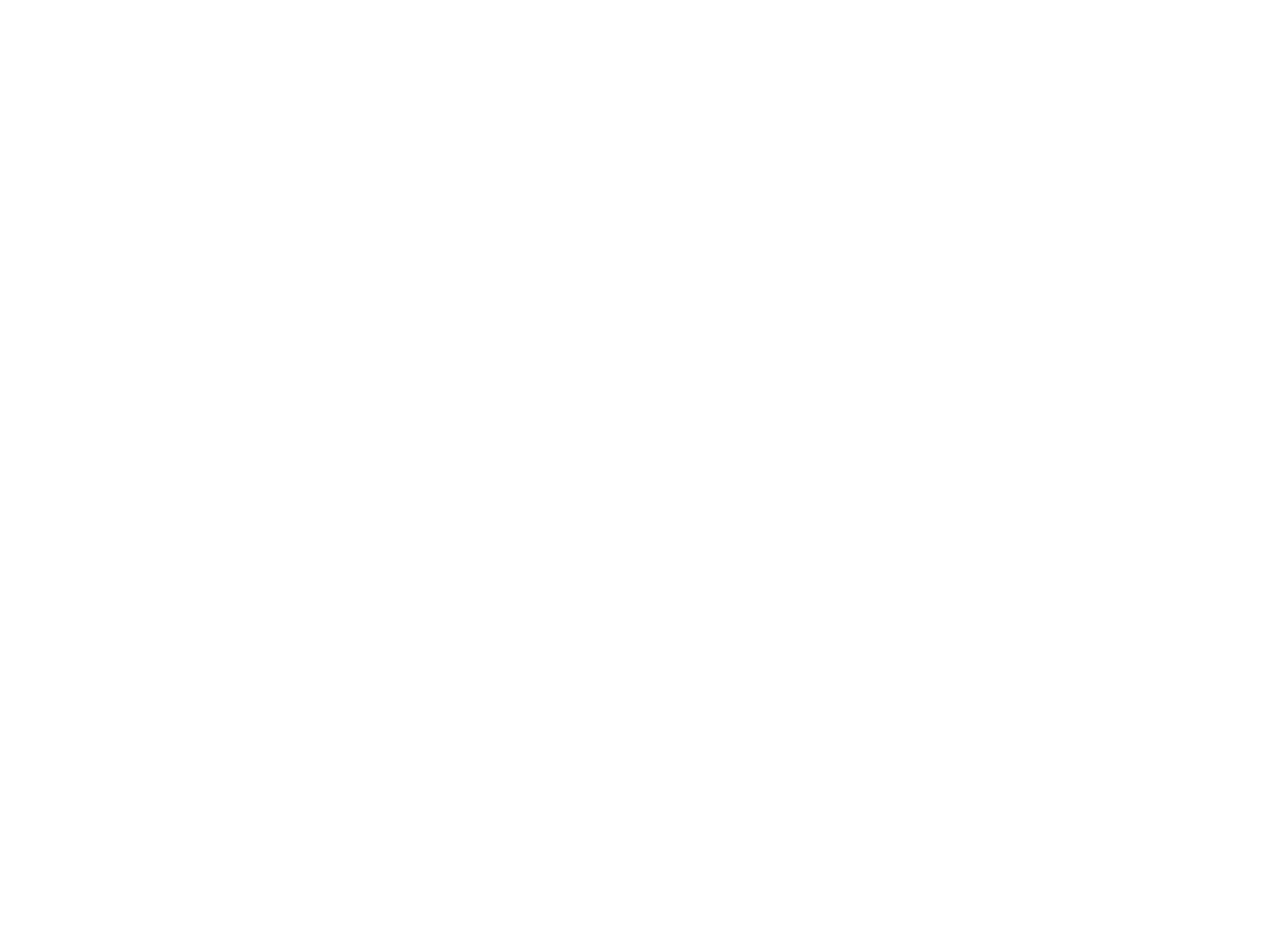
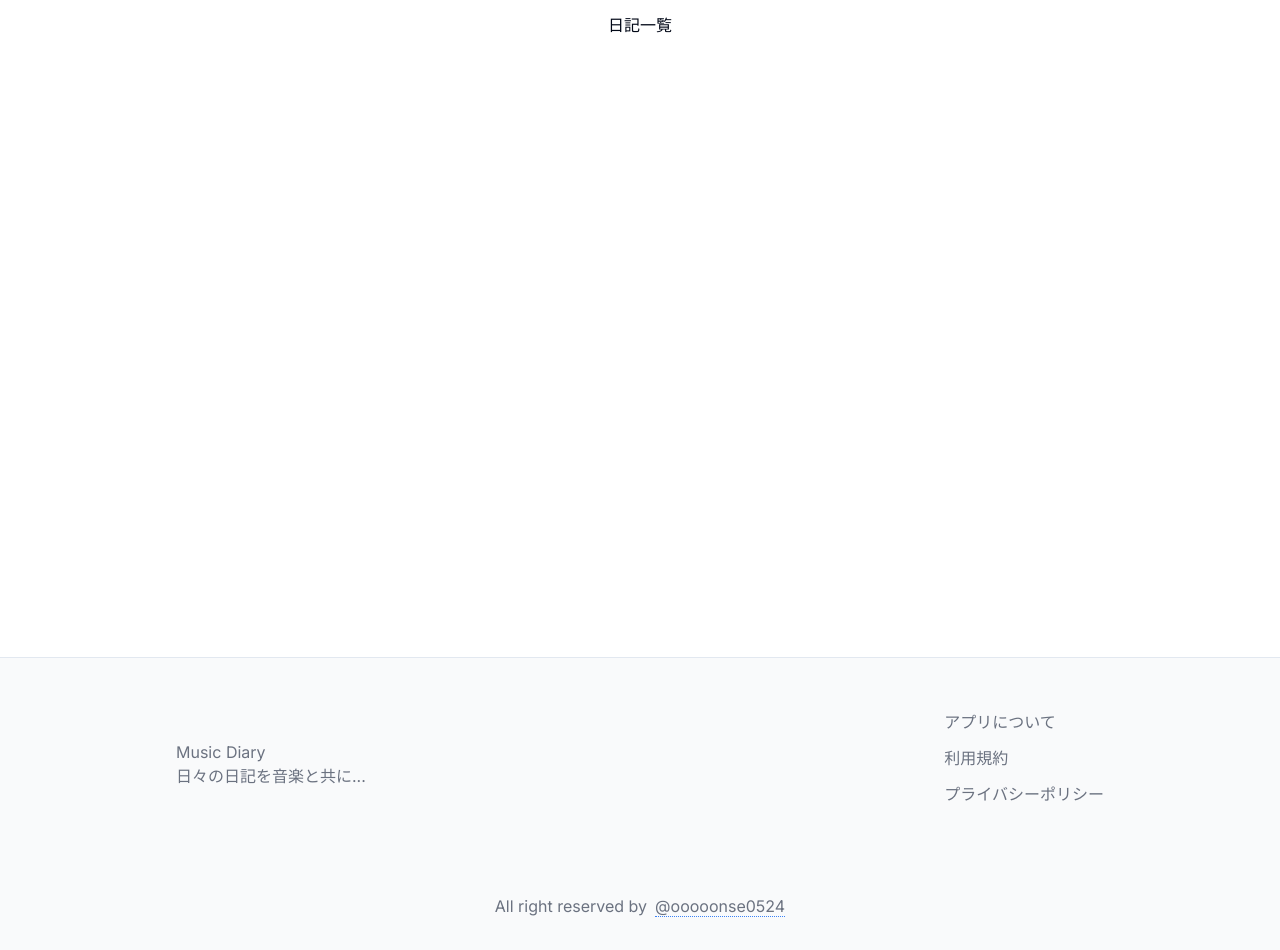
Before and after one commit to ooooose/MusicDiary, a Next.js app in the folder front/: page /diaries in a window 1280 px wide. Before the commit this address had no page. Shown: the part 75-1025 px from the top of the page. Before the commit the page ends 800 px from the top, so only its background shows below. Built offline with nearby package versions, Linux system fonts and the light colour scheme.

Commit message:
Add 各種ページの用意

```diff
--- /dev/null
+++ b/front/src/app/(authenticated)/diaries/page.tsx
@@ -0,0 +1,8 @@
+
+export default function Page() {
+  return (
+    <div>
+      日記一覧
+    </div>
+  )
+}
--- /dev/null
+++ b/front/src/app/(authenticated)/layout.tsx
@@ -0,0 +1,13 @@
+import AuthenticatedLayout from "@/components/layouts/Layout/AuthenticatedLayout"
+
+export default function Authenticated({
+  children,
+}: {
+  children: React.ReactNode
+}) {
+  return (
+    <AuthenticatedLayout>
+      {children}
+    </AuthenticatedLayout>
+  )
+}
--- /dev/null
+++ b/front/src/app/500.tsx
@@ -0,0 +1,3 @@
+export default function Custom500() {
+  return <h1>500エラー - サーバー側で予期せぬエラーが発生しました</h1>
+}
--- /dev/null
+++ b/front/src/components/layouts/Footer/Footer.tsx
@@ -0,0 +1,37 @@
+import Link from 'next/link'
+
+
+
+const Footer = () => {
+  return (
+    <footer className="mt-36 border-0 border-t border-solid bg-gray-50 py-6 text-gray-500">
+      <div className="mx-auto w-3/4">
+        <div className="flex items-center justify-between px-4 pb-12">
+          <div className="flex flex-col gap-4">
+            <div className="mt-10">
+              <h2>Music Diary</h2>
+              <p>日々の日記を音楽と共に...</p>
+            </div>
+          </div>
+          <div className="flex flex-col gap-y-3 pt-7">
+            <Link href="/">アプリについて</Link>
+            <Link href="/">利用規約</Link>
+            <Link href="/">プライバシーポリシー</Link>
+          </div>
+        </div>
+        <p className="mb-2 mt-10 text-center">
+          All right reserved by
+          <a
+            className="ml-2 border-b border-dotted border-blue-500"
+            href="https://twitter.com/ooooonse0524"
+            target="_blank"
+          >
+            @ooooonse0524
+          </a>
+        </p>
+      </div>
+    </footer>
+  )
+}
+
+export default Footer
--- /dev/null
+++ b/front/src/components/layouts/Header/Header.tsx
@@ -0,0 +1,13 @@
+import Link from 'next/link'
+
+const Header = () => {
+  return (
+    <div className="sticky top-0 z-20 flex items-center justify-between bg-white/80 px-3 pb-4 pt-8 text-4xl sm:px-10">
+      <div className="mx-10 font-medium">
+        <Link href="/">Music Diary</Link>
+      </div>
+    </div>
+  )
+}
+
+export default Header
--- /dev/null
+++ b/front/src/components/layouts/Layout/AuthenticatedLayout.tsx
@@ -0,0 +1,24 @@
+import React from 'react'
+
+import Footer from '@/components/layouts/Footer/Footer'
+import Header from '@/components/layouts/Header/Header'
+
+type MainLayoutProps = {
+  children: React.ReactNode
+}
+
+const AuthenticatedLayout = ({ children }: MainLayoutProps) => {
+  return (
+    <div className="select-none">
+      <Header />
+      <div className="mx-auto w-full md:w-2/3">
+        <div className="flex min-h-[500px] flex-col items-center justify-between">
+          {children}
+        </div>
+      </div>
+      <Footer />
+    </div>
+  )
+}
+
+export default AuthenticatedLayout
--- /dev/null
+++ b/front/src/middleware.ts
@@ -0,0 +1,16 @@
+import { withAuth } from 'next-auth/middleware'
+
+export default withAuth(
+  {
+    pages: {
+      signIn: '/login',
+      error: '/error',
+    },
+  },
+)
+
+export const config = {
+  matcher: [
+    '/diaries',
+  ]
+}
```
